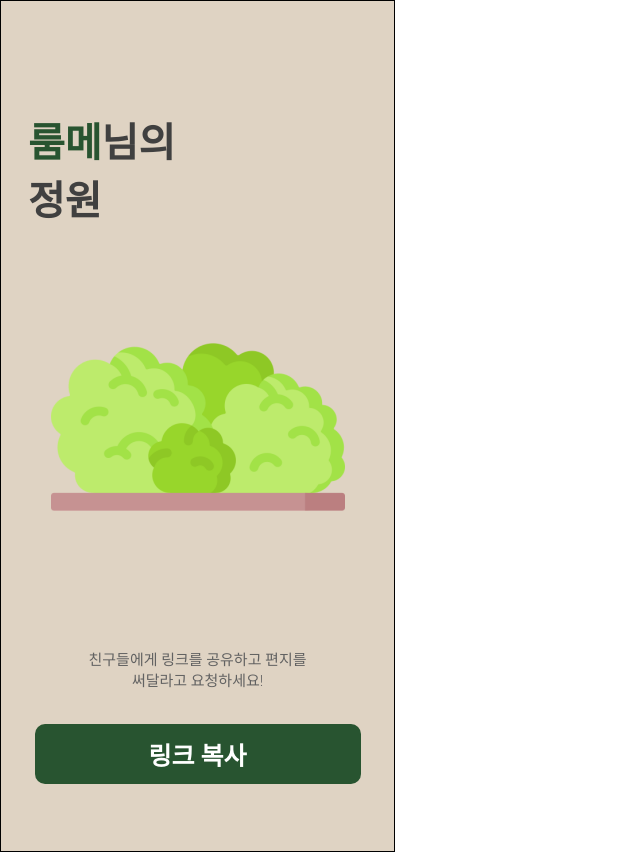
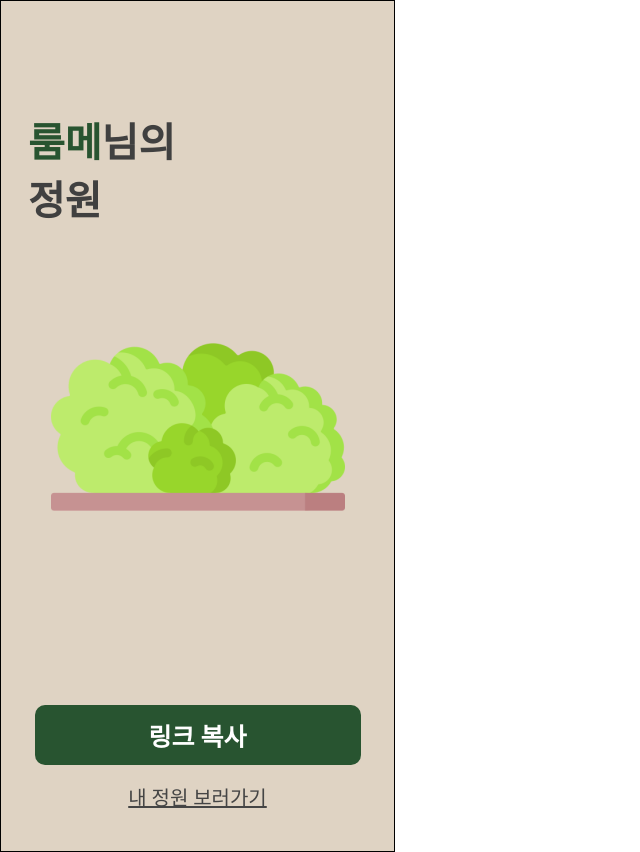
Before and after one commit to AppJam-Hackathon-McDonald/Gardening, a React (Create React App) app in the folder Client/: page /garden/1/owner in a window 1280 px wide. Shown: the whole page, without its empty margins (0-640 px from the left). Built offline with nearby package versions, Linux system fonts and the light colour scheme.

Commit message:
Edit : 파일명

```diff
--- a/Client/src/components/garden/index.tsx
+++ b/Client/src/components/garden/index.tsx
@@ -2,7 +2,7 @@ import styled from "styled-components";
 import { Green, Black, Gray } from "../../../styles/theme";
 import { SangChew } from "../../assets/images";
 
-export default function GardenPage() {
+export default function GardenOwnerPage() {
   return (
     <Wrapper>
       <Title>
--- a/Client/src/components/gardenOwner/index.tsx
+++ b/Client/src/components/gardenOwner/index.tsx
@@ -2,7 +2,7 @@ import styled from "styled-components";
 import { Green, Black, Gray } from "../../../styles/theme";
 import { SangChew } from "../../assets/images";
 
-export default function GardenOwnerPage() {
+export default function GardenSharePage() {
   return (
     <Wrapper>
       <Title>
--- a/Client/src/index.tsx
+++ b/Client/src/index.tsx
@@ -7,8 +7,8 @@ import { QueryClientProvider, QueryClient } from "react-query";
 import { RecoilRoot, useRecoilState } from "recoil";
 import MainPage from "./components/main";
 import SignUpPage from "./components/signup";
-import GardenPage from "./components/garden";
 import GardenOwnerPage from "./components/gardenOwner";
+import GardenSharePage from "./components/gardenOwner";
 
 function App() {
   const queryClient = new QueryClient();
@@ -22,8 +22,8 @@ function App() {
             <Routes>
               <Route path="" element={<MainPage />} />
               <Route path="signup" element={<SignUpPage />} />
-              <Route path="garden/:id" element={<GardenOwnerPage />} />
-              <Route path="garden/:id/owner" element={<GardenPage />} />
+              <Route path="garden/:id" element={<GardenSharePage />} />
+              <Route path="garden/:id/owner" element={<GardenOwnerPage />} />
             </Routes>
           </Background>
         </BrowserRouter>
```
